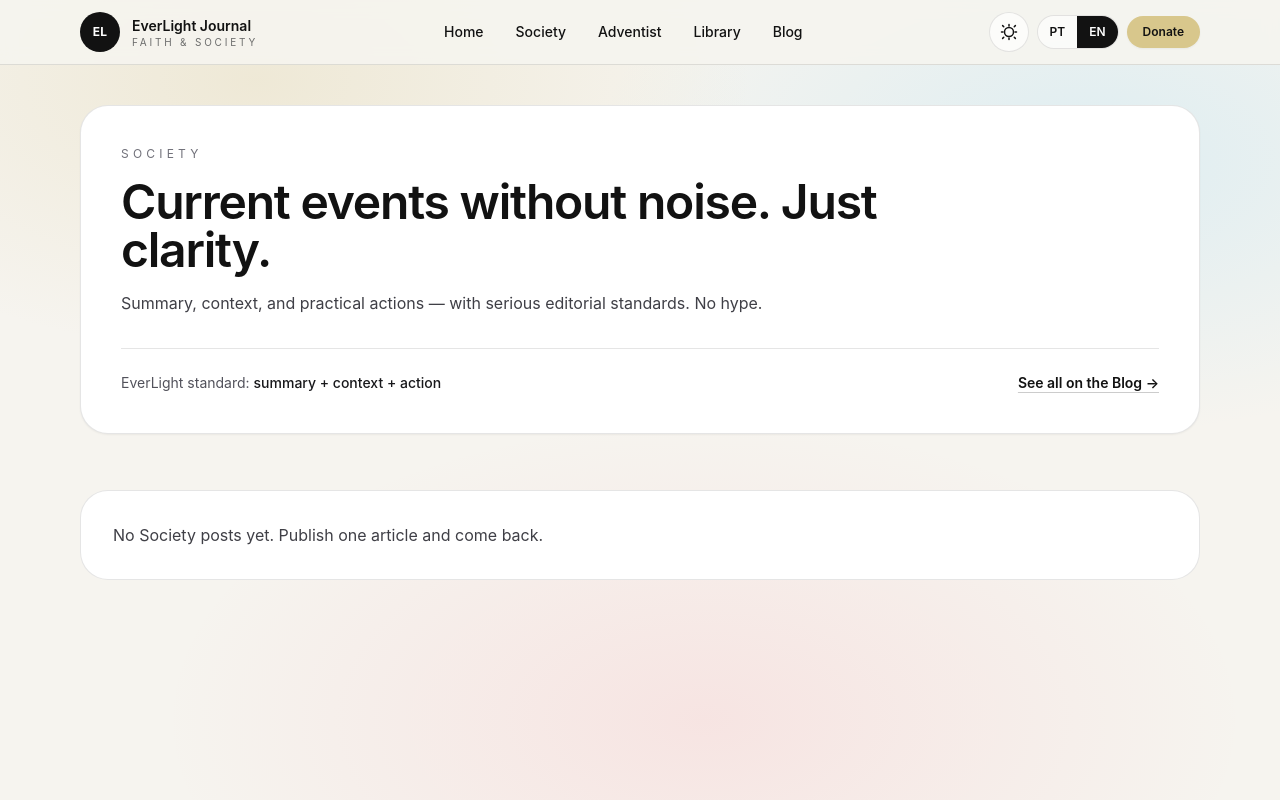
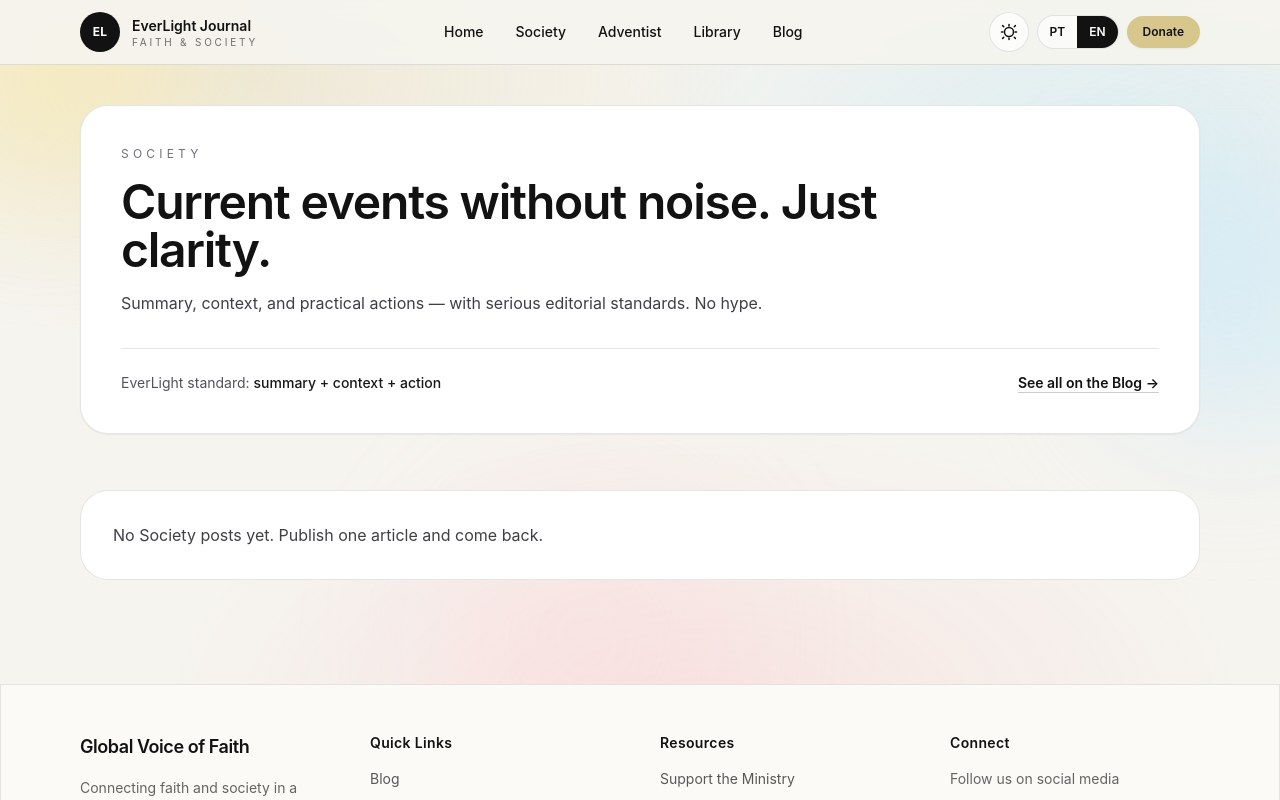
Before and after one commit to eliaslicojicacoma-spec/EverLight-Journal, a Next.js app: page /en/society in a window 1280 px wide. Shown: the top 800 px of the page. Built offline with nearby package versions, Linux system fonts and the light colour scheme.

Commit message:
Update layout.tsx

```diff
--- a/src/app/[locale]/layout.tsx
+++ b/src/app/[locale]/layout.tsx
@@ -1,5 +1,6 @@
 import type { ReactNode } from "react";
 import Header from "@/components/layout/Header";
+import Footer from "@/components/layout/Footer";
 
 export default function LocaleLayout({
   children,
@@ -11,7 +12,8 @@ export default function LocaleLayout({
   const locale = params?.locale ?? "pt";
 
   return (
-    <div className="el-bg min-h-screen">
+    <html lang={locale} suppressHydrationWarning>
+      <body className="el-bg min-h-screen">
         <div className="pointer-events-none fixed inset-0 -z-10">
           <div className="absolute -top-24 -left-24 h-72 w-72 rounded-full bg-amber-200/35 blur-3xl dark:bg-amber-500/10" />
           <div className="absolute top-40 -right-24 h-72 w-72 rounded-full bg-sky-200/35 blur-3xl dark:bg-sky-500/10" />
@@ -23,6 +25,9 @@ export default function LocaleLayout({
         <main className="mx-auto w-full max-w-6xl px-4 py-6 sm:py-10">
           {children}
         </main>
-    </div>
+
+        <Footer locale={locale} />
+      </body>
+    </html>
   );
 }
```
Lines whose indentation alone changed are shown as unchanged.
